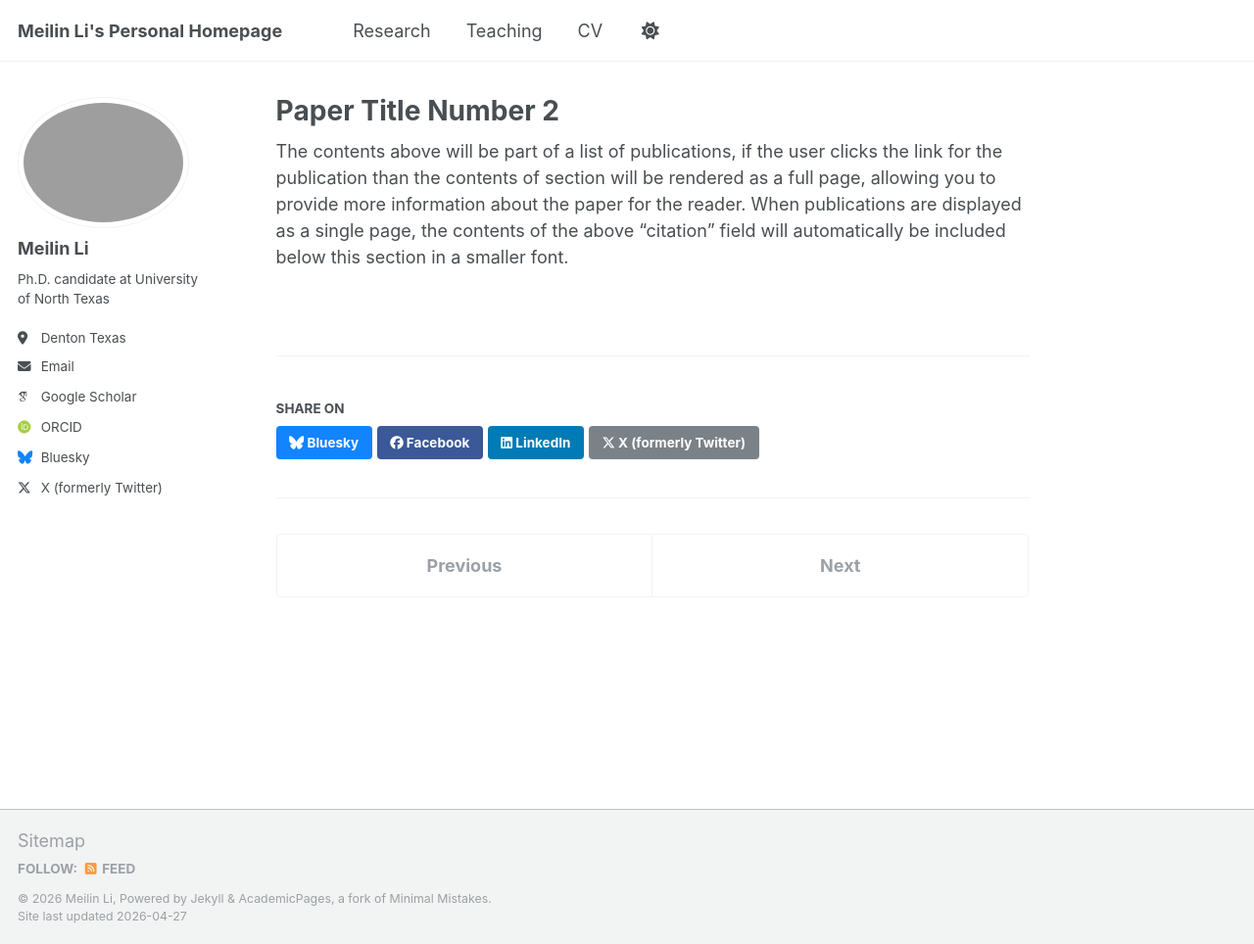
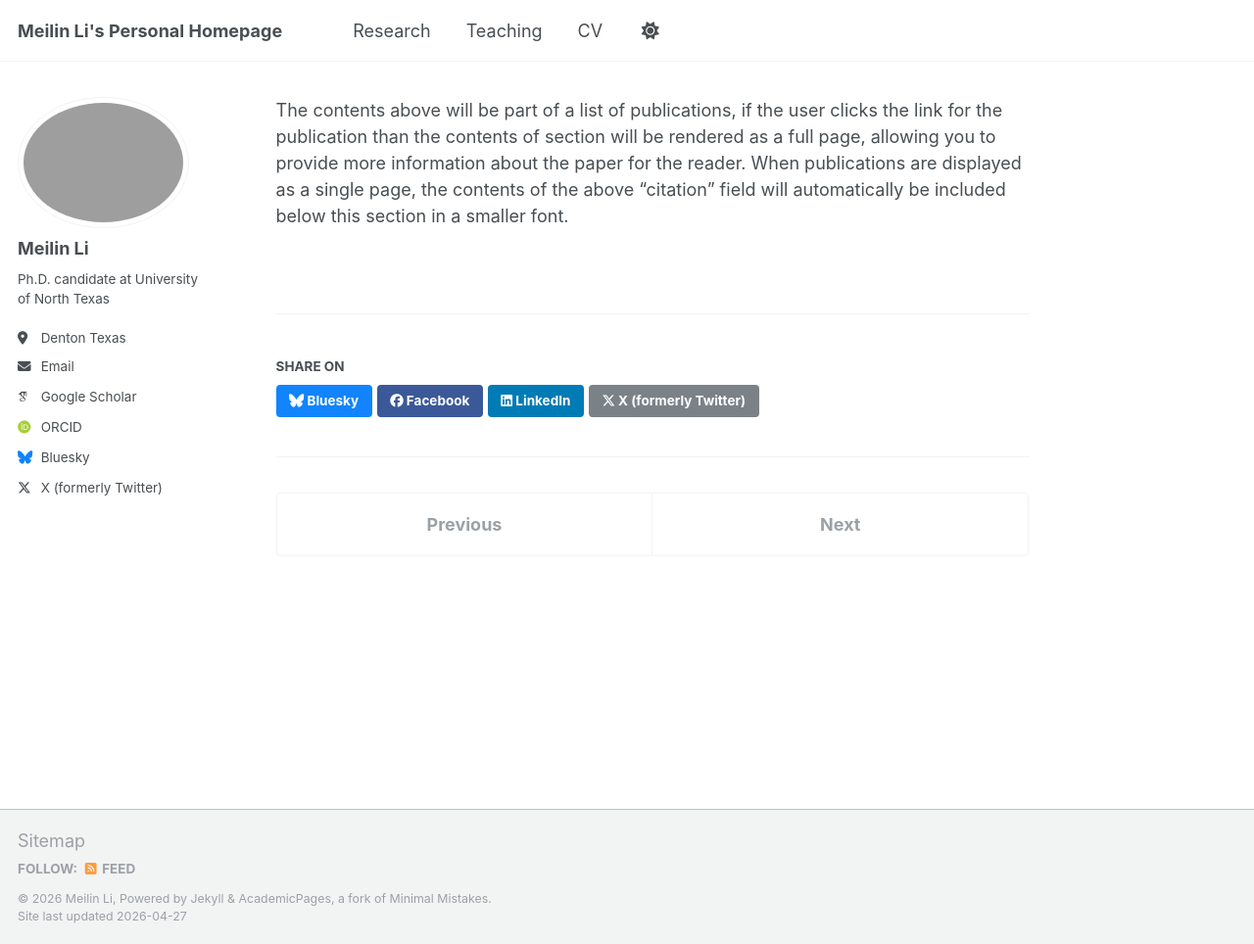
Before and after one commit to meilinlinet/meilinlinet.github.io, a Jekyll site: the page built from _publications/2010-10-01-paper-title-number-2.md, in a window 1280 px wide and 964 px high. Shown: the whole window at 98% size. Built offline with Jekyll 4.4.1, drawn with Linux system fonts in a browser that asks for light colours; some web fonts are replaced; part of the change alters nothing that is shown.

Commit message:
Update 2010-10-01-paper-title-number-2.md

```diff
--- a/_publications/2010-10-01-paper-title-number-2.md
+++ b/_publications/2010-10-01-paper-title-number-2.md
@@ -1,14 +1,14 @@
 ---
-#title: "The Effect of Sexual Violence on Chinese Foreign Direct Investment"
-#collection: publications
-#category: manuscripts
-#permalink: /publication/2010-10-01-paper-title-number-2
-#excerpt:
+title: "The Effect of Sexual Violence on Chinese Foreign Direct Investment"
+collection: publications
+category: manuscripts
+permalink: /publication/2010-10-01-paper-title-number-2
+excerpt:
 #date:
-#venue: 'Journal 1'
-#slidesurl: 'http://academicpages.github.io/files/slides2.pdf'
+venue: 'Journal 1'
+slidesurl: 'http://academicpages.github.io/files/slides2.pdf'
 #paperurl: ''
-#citation:'2026. "The Effect of Sexual Violence on Chinese Foreign Direct Investment." Forthcoming in Asian Survey. (with Kelan (Lilly) Lu and Glen Biglaiser)'
+citation:'2026. "The Effect of Sexual Violence on Chinese Foreign Direct Investment." Forthcoming in Asian Survey. (with Kelan (Lilly) Lu and Glen Biglaiser)'
 journalname: 'Asian Survey'
 publishedyear: 2026
 ---
```
